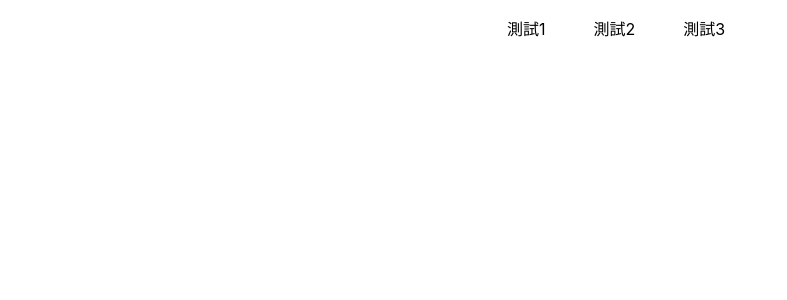
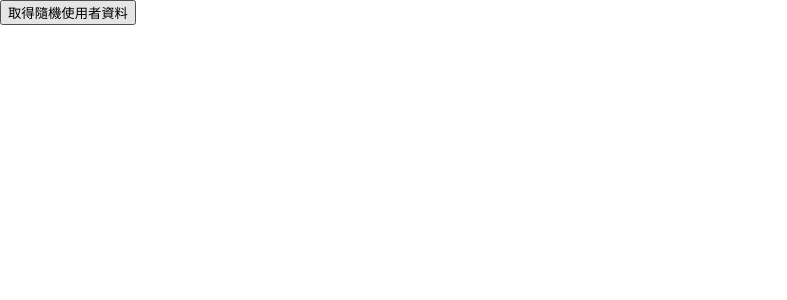
Before and after one commit to dyes91029102/reactJs-poject, a React (Create React App) app: page / in a window 1280 px wide. Shown: the top 300 px of the page, without its empty margins (0-787 px from the left). Built offline with nearby package versions, Linux system fonts and the light colour scheme.

Commit message:
增加requeset sample

```diff
--- a/src/App.tsx
+++ b/src/App.tsx
@@ -9,6 +9,7 @@ import RefSample from './components/Sample/RefSmple';
 import StateSample from './components/Sample/StateSample';
 import Layout from './pages/Layout/Layout';
 import MyComponent from './components/MyComponent/MyComponent';
+import RequestSample from './components/RequestSample/RequestSample';
 
 
 
@@ -21,7 +22,7 @@ import MyComponent from './components/MyComponent/MyComponent';
 /** router 範例 */
 const App: FC<any> = () => {
   return (
-    <Layout />
+    <RequestSample />
   );
 }
 
--- /dev/null
+++ b/src/components/RequestSample/RequestSample.tsx
@@ -0,0 +1,71 @@
+import React, { FC, useState } from 'react';
+
+
+interface RequestSampleProps { }
+
+interface UserModel {
+  cell: string;
+  email: string;
+  gender: string;
+  phone:string;
+  dob: {
+    date: Date;
+    age: number;
+  };
+  name: {
+    title: string;
+    first: string;
+    last: string;
+  };
+}
+
+const RequestSample1: FC<RequestSampleProps> = () => {
+
+  const [randomuser, setRandomuser] = useState<UserModel[]>([]);
+  // 取得隨機資料
+  const getRandomUser = () => {
+    fetch('https://randomuser.me/api')
+      .then((response) => {
+        console.log('not-trans:', response);
+        return response.json();
+      })
+      .then((response) => {
+        setRandomuser(response.results);
+        console.log('trans-json:', response);
+      })
+      .catch((error) => {
+        console.log(`Error: ${error}`);
+      });
+  }
+
+  return (
+    <div>
+      <button onClick={() => getRandomUser()}>取得隨機使用者資料</button>
+      <div>
+        {
+          randomuser.map((p, index)=>{
+            return (
+            <div key={index}>
+              name: {p.name.first}{p.name.last} <br/>
+              gender: {p.gender} <br/>
+              date: {p.dob.date.toString()} <br/>
+              age: {p.dob.age} <br/>
+              phone: {p.phone} <br/>
+              email: {p.email} <br/>
+            </div>
+            );
+          })
+        }
+      </div>
+    </div>
+  )
+};
+
+const RequestSample: FC<RequestSampleProps> = () => {
+  return (
+    <RequestSample1 />
+  )
+};
+
+
+export default RequestSample;
--- a/src/pages/Layout/Layout.tsx
+++ b/src/pages/Layout/Layout.tsx
@@ -1,4 +1,4 @@
-import React, { FC, Suspense } from 'react';
+import React, { FC, Suspense, lazy } from 'react';
 import { Route, Routes } from 'react-router';
 import { BrowserRouter, createBrowserRouter, RouterProvider } from 'react-router-dom';
 import TestIndex from '../../components/RouterSample/TestComponent/TestIndex';
@@ -21,8 +21,8 @@ const LayoutSample1: FC<LayoutProps> = () => {
       <Header></Header>
       <Routes>
         <Route path='/' element={<Home />} />
-        <Route path='page1' element={<TestOne />}/>
-        <Route path='page2' element={<TestTwo />}/>
+        <Route path='page1' element={<TestOne />} />
+        <Route path='page2' element={<TestTwo />} />
         <Route path="*" element={<NotFound />} />
       </Routes>
     </BrowserRouter>
@@ -41,15 +41,15 @@ const LayoutSample2: FC<LayoutProps> = () => {
         {
           path: 'one',
           element: <TestOne />,
-          errorElement: <NotFound/>
+          errorElement: <NotFound />
         }, {
           path: 'two/:id',
           element: <TestTwo />,
-          errorElement: <NotFound/>
+          errorElement: <NotFound />
         }, {
           path: 'three/:id',
           element: <TestThree />,
-          errorElement: <NotFound/>
+          errorElement: <NotFound />
         }
       ]
     }
@@ -74,21 +74,24 @@ const LayoutSample2: FC<LayoutProps> = () => {
 /** 範例3  lazy Routes */
 const LayoutSample3: FC<LayoutProps> = () => {
 
-  const LazyThreeComponent = React.lazy(()=>import('../../components/RouterSample/TestComponent/TestThree'));
+  const LazyThreeComponent = lazy(() => {
+    return import('../../components/RouterSample/TestComponent/TestThree');
+  });
   return (
     <BrowserRouter>
       <Routes>
         <Route path='/' element={<TestIndex />}>
-          <Route index path='one' element={<TestOne />}/>
-          <Route path='/two/:id' element={<TestTwo />}/>
-          {/* <Route path='/three/:id' element={<TestThree/>}/> */}
 
-          <Route path='/three/:id' element={
-            <Suspense fallback={<div>loading</div>}>
-              <LazyThreeComponent/>
-            </Suspense>
-          }/>
         </Route>
+        <Route index path='one' element={<TestOne />} />
+        <Route path='/two/:id' element={<TestTwo />} />
+        {/* <Route path='/three/:id' element={<TestThree/>}/> */}
+
+        <Route path='/three/:id' element={
+          <Suspense fallback={<div>loading</div>}>
+            <LazyThreeComponent />
+          </Suspense>
+        } />
       </Routes>
     </BrowserRouter>
   )
@@ -97,7 +100,7 @@ const LayoutSample3: FC<LayoutProps> = () => {
 const Layout: FC<LayoutProps> = () => {
 
   return (
-    <LayoutSample3/>
+    <LayoutSample3 />
   )
 };
 
```
